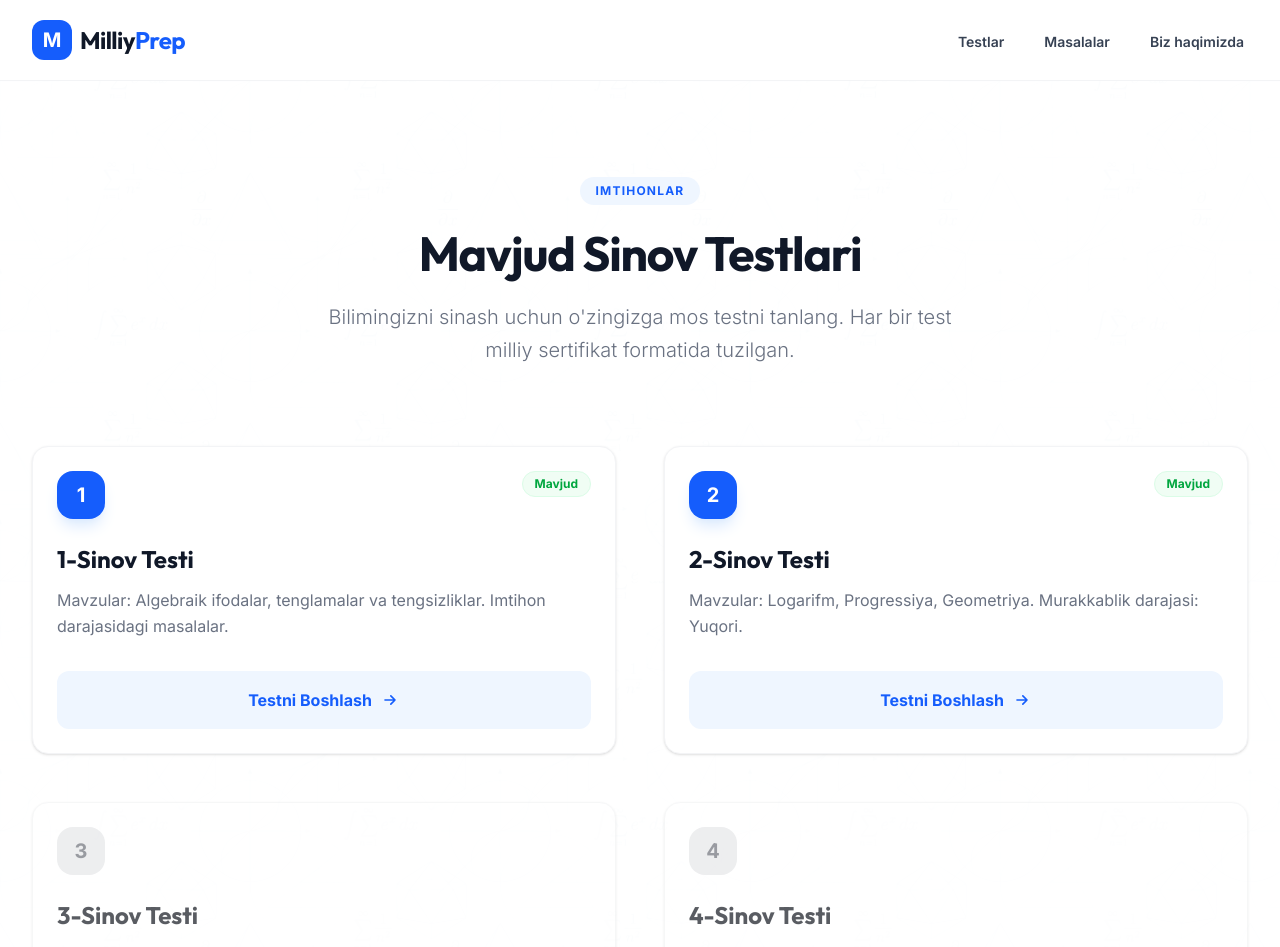
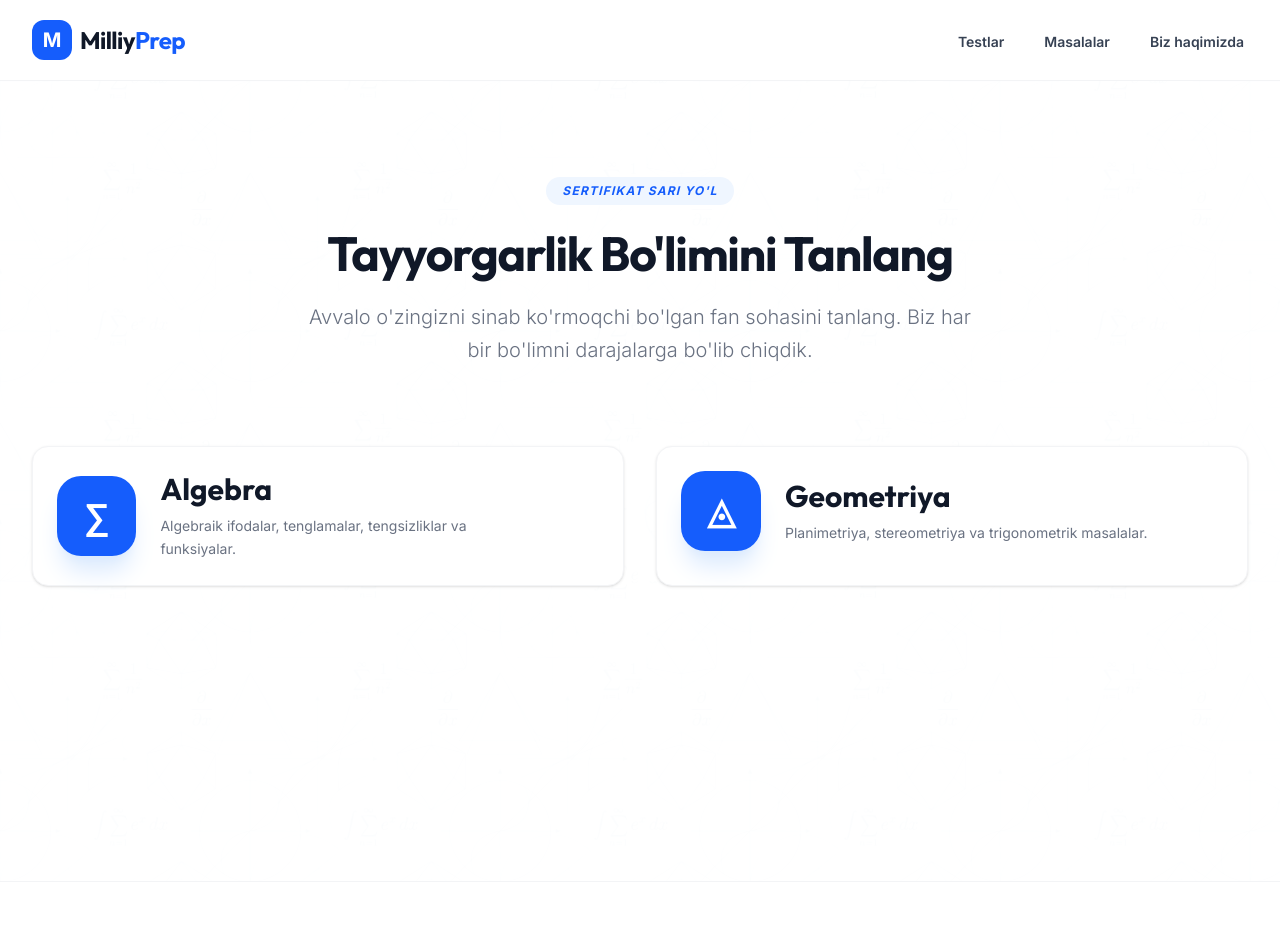
Before and after one commit to Caesar-creatoe/milliy-prep, a Next.js app: page /mock-tests in a window 1280 px wide. Shown: the top 947 px of the page. Built offline with nearby package versions, Linux system fonts and the light colour scheme.

Commit message:
Implement subject-first navigation and test categorization

```diff
--- a/app/mock-tests/page.tsx
+++ b/app/mock-tests/page.tsx
@@ -1,57 +1,214 @@
-import Card from "@/components/Card";
+"use client";
+
+import { useState } from "react";
+import Link from "next/link";
+
+interface TestLink {
+    id: string;
+    name: string;
+    href: string;
+    topics: string[];
+}
+
+interface DifficultyGroup {
+    level: "Oson" | "O'rta" | "Murakkab";
+    tests: TestLink[];
+}
+
+interface Subject {
+    id: string;
+    name: string;
+    icon: string;
+    description: string;
+    difficulties: DifficultyGroup[];
+}
+
+const subjects: Subject[] = [
+    {
+        id: "algebra",
+        name: "Algebra",
+        icon: "∑",
+        description: "Algebraik ifodalar, tenglamalar, tengsizliklar va funksiyalar.",
+        difficulties: [
+            {
+                level: "Oson",
+                tests: [
+                    { id: "1", name: "1-Sinov Testi", href: "/mock-tests/1", topics: ["Algebra", "Tenglamalar"] },
+                ]
+            },
+            {
+                level: "O'rta",
+                tests: [
+                    { id: "3", name: "3-Sinov Testi (Tez orada)", href: "#", topics: ["Logarifm", "Funksiyalar"] },
+                ]
+            },
+            {
+                level: "Murakkab",
+                tests: [
+                    { id: "5", name: "5-Sinov Testi (Tez orada)", href: "#", topics: ["Integrallar", "Parametrlar"] },
+                ]
+            }
+        ]
+    },
+    {
+        id: "geometry",
+        name: "Geometriya",
+        icon: "◬",
+        description: "Planimetriya, stereometriya va trigonometrik masalalar.",
+        difficulties: [
+            {
+                level: "Oson",
+                tests: [
+                    { id: "4", name: "4-Sinov Testi (Tez orada)", href: "#", topics: ["Burchaklar", "Uchburchaklar"] },
+                ]
+            },
+            {
+                level: "O'rta",
+                tests: [
+                    { id: "2", name: "2-Sinov Testi", href: "/mock-tests/2", topics: ["Logarifm", "Shtrixli geometriya"] },
+                ]
+            },
+            {
+                level: "Murakkab",
+                tests: [
+                    { id: "6", name: "6-Sinov Testi (Tez orada)", href: "#", topics: ["Vektorlar", "Stereometriya"] },
+                ]
+            }
+        ]
+    }
+];
 
 export default function MockTests() {
+    const [selectedSubject, setSelectedSubject] = useState<Subject | null>(null);
+    const [selectedDifficulty, setSelectedDifficulty] = useState<DifficultyGroup | null>(null);
+
+    const reset = () => {
+        setSelectedSubject(null);
+        setSelectedDifficulty(null);
+    };
+
+    const backToSubject = () => {
+        setSelectedDifficulty(null);
+    };
+
     return (
-        <div className="relative min-h-screen">
-            {/* Background Decor */}
+        <div className="relative min-h-screen bg-white">
             <div className="absolute inset-0 math-bg opacity-5 pointer-events-none" />
 
             <div className="relative max-w-7xl mx-auto py-24 px-4 sm:px-6 lg:px-8">
-                <div className="text-center mb-20 animate-in">
-                    <span className="inline-block px-4 py-1.5 bg-blue-50 text-blue-600 rounded-full text-xs font-bold tracking-widest uppercase mb-6">IMTIHONLAR</span>
-                    <h1 className="text-5xl font-display font-extrabold text-gray-900 tracking-tight mb-6">Mavjud Sinov Testlari</h1>
-                    <p className="max-w-2xl mx-auto text-xl text-gray-500 font-light leading-relaxed">
-                        Bilimingizni sinash uchun o'zingizga mos testni tanlang. Har bir test milliy sertifikat formatida tuzilgan.
-                    </p>
-                </div>
 
-                <div className="grid grid-cols-1 gap-10 sm:grid-cols-2 lg:grid-cols-2 xl:gap-12 animate-in">
-                    <Card
-                        title="1-Sinov Testi"
-                        description="Mavzular: Algebraik ifodalar, tenglamalar va tengsizliklar. Imtihon darajasidagi masalalar."
-                        href="/mock-tests/1"
-                        actionText="Testni Boshlash"
-                    />
-                    <Card
-                        title="2-Sinov Testi"
-                        description="Mavzular: Logarifm, Progressiya, Geometriya. Murakkablik darajasi: Yuqori."
-                        href="/mock-tests/2"
-                        actionText="Testni Boshlash"
-                    />
-                    <Card
-                        title="3-Sinov Testi"
-                        description="Tez orada... Yangi test savollari ustida ish olib borilmoqda."
-                        href="#"
-                        actionText="Tayyor emas"
-                    />
-                    <Card
-                        title="4-Sinov Testi"
-                        description="Tez orada... Platformamizni muntazam kuzatib borishingizni tavsiya qilamiz."
-                        href="#"
-                        actionText="Tayyor emas"
-                    />
-                </div>
+                {/* Header Section */}
+                {!selectedSubject && (
+                    <div className="text-center mb-20 animate-in">
+                        <span className="inline-block px-4 py-1.5 bg-blue-50 text-blue-600 rounded-full text-xs font-bold tracking-widest uppercase mb-6 italic">Sertifikat sari yo'l</span>
+                        <h1 className="text-5xl font-display font-extrabold text-gray-900 tracking-tight mb-6">Tayyorgarlik Bo'limini Tanlang</h1>
+                        <p className="max-w-2xl mx-auto text-xl text-gray-500 font-light leading-relaxed">
+                            Avvalo o'zingizni sinab ko'rmoqchi bo'lgan fan sohasini tanlang. Biz har bir bo'limni darajalarga bo'lib chiqdik.
+                        </p>
+                    </div>
+                )}
 
-                {/* Info Box */}
-                <div className="mt-24 p-8 bg-blue-600 rounded-3xl text-white flex flex-col md:flex-row items-center justify-between space-y-6 md:space-y-0 shadow-2xl shadow-blue-200">
-                    <div className="text-center md:text-left">
-                        <h3 className="text-2xl font-bold mb-2">Platformamiz doimiy yangilanib boradi</h3>
-                        <p className="text-blue-100 opacity-90">Har haftada yangi test variantlari qo'shib boriladi.</p>
+                {/* Step 1: Select Subject */}
+                {!selectedSubject && (
+                    <div className="grid grid-cols-1 md:grid-cols-2 gap-8 animate-in">
+                        {subjects.map((sub) => (
+                            <div
+                                key={sub.id}
+                                onClick={() => setSelectedSubject(sub)}
+                                className="premium-card cursor-pointer group hover:border-blue-500 transition-all"
+                            >
+                                <div className="flex items-center space-x-6">
+                                    <div className="w-20 h-20 bg-blue-600 rounded-3xl flex items-center justify-center text-white text-4xl font-bold shadow-xl shadow-blue-100 group-hover:rotate-6 transition-transform">
+                                        {sub.icon}
+                                    </div>
+                                    <div className="flex-grow">
+                                        <h3 className="text-3xl font-bold text-gray-900 mb-2">{sub.name}</h3>
+                                        <p className="text-gray-500 text-sm leading-relaxed">{sub.description}</p>
+                                    </div>
+                                    <div className="text-blue-500 opacity-0 group-hover:opacity-100 transition-opacity">
+                                        <svg className="w-8 h-8" fill="none" stroke="currentColor" viewBox="0 0 24 24">
+                                            <path strokeLinecap="round" strokeLinejoin="round" strokeWidth="2" d="M9 5l7 7-7 7" />
+                                        </svg>
+                                    </div>
+                                </div>
+                            </div>
+                        ))}
                     </div>
-                    <div className="bg-white/20 backdrop-blur-md px-8 py-4 rounded-xl font-bold border border-white/20">
-                        Jami savollar: 100+
+                )}
+
+                {/* Step 2: Select Difficulty */}
+                {selectedSubject && !selectedDifficulty && (
+                    <div className="animate-in">
+                        <button onClick={reset} className="mb-8 text-blue-600 font-bold flex items-center hover:underline">
+                            &larr; Bo'limlarga qaytish
+                        </button>
+                        <div className="mb-12">
+                            <h2 className="text-4xl font-display font-extrabold text-gray-900 mb-4">{selectedSubject.name}: Darajani Tanlang</h2>
+                            <p className="text-gray-500">Ushbu fan bo'yicha qiyinchilik darajasini tanlang.</p>
+                        </div>
+                        <div className="grid grid-cols-1 md:grid-cols-3 gap-6">
+                            {selectedSubject.difficulties.map((diff) => (
+                                <div
+                                    key={diff.level}
+                                    onClick={() => setSelectedDifficulty(diff)}
+                                    className={`p-8 rounded-[2rem] border-2 cursor-pointer transition-all ${diff.level === "Oson" ? "border-green-100 hover:bg-green-50" :
+                                            diff.level === "O'rta" ? "border-yellow-100 hover:bg-yellow-50" :
+                                                "border-red-100 hover:bg-red-50"
+                                        }`}
+                                >
+                                    <h4 className={`text-2xl font-bold mb-4 ${diff.level === "Oson" ? "text-green-600" :
+                                            diff.level === "O'rta" ? "text-yellow-600" :
+                                                "text-red-600"
+                                        }`}>{diff.level}</h4>
+                                    <p className="text-sm text-gray-500 mb-6">Ushbu darajada {diff.tests.length} ta test mavjud.</p>
+                                    <div className="flex items-center text-gray-900 font-bold uppercase tracking-widest text-xs">
+                                        Kirish &rarr;
+                                    </div>
+                                </div>
+                            ))}
+                        </div>
                     </div>
-                </div>
+                )}
+
+                {/* Step 3: Select Test */}
+                {selectedSubject && selectedDifficulty && (
+                    <div className="animate-in">
+                        <button onClick={backToSubject} className="mb-8 text-blue-600 font-bold flex items-center hover:underline">
+                            &larr; Darajalarga qaytish
+                        </button>
+                        <div className="mb-12">
+                            <div className="flex items-center space-x-3 mb-4">
+                                <span className="bg-blue-600 text-white px-3 py-1 rounded-lg font-bold text-xs uppercase tracking-widest">{selectedSubject.name}</span>
+                                <span className="bg-gray-100 text-gray-600 px-3 py-1 rounded-lg font-bold text-xs uppercase tracking-widest">{selectedDifficulty.level}</span>
+                            </div>
+                            <h2 className="text-4xl font-display font-extrabold text-gray-900">Mavjud Testlar</h2>
+                        </div>
+                        <div className="grid grid-cols-1 md:grid-cols-2 gap-8">
+                            {selectedDifficulty.tests.map((test) => (
+                                <div key={test.id} className="premium-card glass flex flex-col justify-between">
+                                    <div>
+                                        <h3 className="text-2xl font-bold text-gray-900 mb-4">{test.name}</h3>
+                                        <div className="flex flex-wrap gap-2 mb-8">
+                                            {test.topics.map((t, i) => (
+                                                <span key={i} className="text-[10px] font-bold text-gray-500 bg-white/50 border border-gray-100 px-3 py-1 rounded-full uppercase tracking-widest">
+                                                    {t}
+                                                </span>
+                                            ))}
+                                        </div>
+                                    </div>
+                                    <Link
+                                        href={test.href}
+                                        className={`px-8 py-4 rounded-xl font-bold text-center transition-all ${test.href === "#" ? "bg-gray-100 text-gray-400 cursor-not-allowed" : "bg-blue-600 text-white shadow-xl shadow-blue-100 hover:bg-blue-700 active:scale-95"
+                                            }`}
+                                    >
+                                        {test.href === "#" ? "Tez orada" : "Testni Boshlash"}
+                                    </Link>
+                                </div>
+                            ))}
+                        </div>
+                    </div>
+                )}
+
             </div>
         </div>
     );
--- a/components/Card.tsx
+++ b/components/Card.tsx
@@ -5,10 +5,18 @@ interface CardProps {
     description: string;
     href: string;
     actionText?: string;
+    difficulty?: "Oson" | "O'rta" | "Murakkab";
+    topics?: string[];
 }
 
-export default function Card({ title, description, href, actionText = "Boshlash" }: CardProps) {
+export default function Card({ title, description, href, actionText = "Boshlash", difficulty, topics }: CardProps) {
     const isAvailable = href !== "#";
+
+    const difficultyColors = {
+        "Oson": "text-green-600 bg-green-50 border-green-100",
+        "O'rta": "text-yellow-600 bg-yellow-50 border-yellow-100",
+        "Murakkab": "text-red-600 bg-red-50 border-red-100"
+    };
 
     return (
         <div className={`premium-card group flex flex-col justify-between ${!isAvailable ? 'opacity-70 grayscale-[0.5]' : ''}`}>
@@ -17,16 +25,35 @@ export default function Card({ title, description, href, actionText = "Boshlash"
                     <div className={`w-12 h-12 rounded-2xl flex items-center justify-center font-bold text-xl ${isAvailable ? 'bg-blue-600 text-white shadow-lg shadow-blue-100' : 'bg-gray-200 text-gray-500'}`}>
                         {title.includes('#') ? title.split('#')[1] : title.split(' ')[0][0]}
                     </div>
-                    {isAvailable && (
-                        <span className="text-xs font-bold text-green-600 bg-green-50 px-3 py-1 rounded-full border border-green-100">Mavjud</span>
-                    )}
+                    <div className="flex flex-col items-end space-y-2">
+                        {isAvailable && (
+                            <span className="text-[10px] font-bold text-blue-600 bg-blue-50 px-2 py-0.5 rounded-full border border-blue-100">MAVJUD</span>
+                        )}
+                        {difficulty && (
+                            <span className={`text-[10px] font-bold px-2 py-0.5 rounded-full border ${difficultyColors[difficulty]}`}>
+                                {difficulty.toUpperCase()}
+                            </span>
+                        )}
+                    </div>
                 </div>
+
                 <h3 className="text-2xl font-bold text-gray-900 group-hover:text-blue-600 transition-colors mb-3">
                     {title}
                 </h3>
-                <p className="text-gray-500 leading-relaxed mb-8">
+
+                <p className="text-gray-500 text-sm leading-relaxed mb-6">
                     {description}
                 </p>
+
+                {topics && topics.length > 0 && (
+                    <div className="flex flex-wrap gap-2 mb-8">
+                        {topics.map((topic, idx) => (
+                            <span key={idx} className="text-[10px] font-medium text-gray-500 bg-gray-100 px-2 py-1 rounded-md">
+                                {topic}
+                            </span>
+                        ))}
+                    </div>
+                )}
             </div>
 
             <div className="mt-auto">
```
